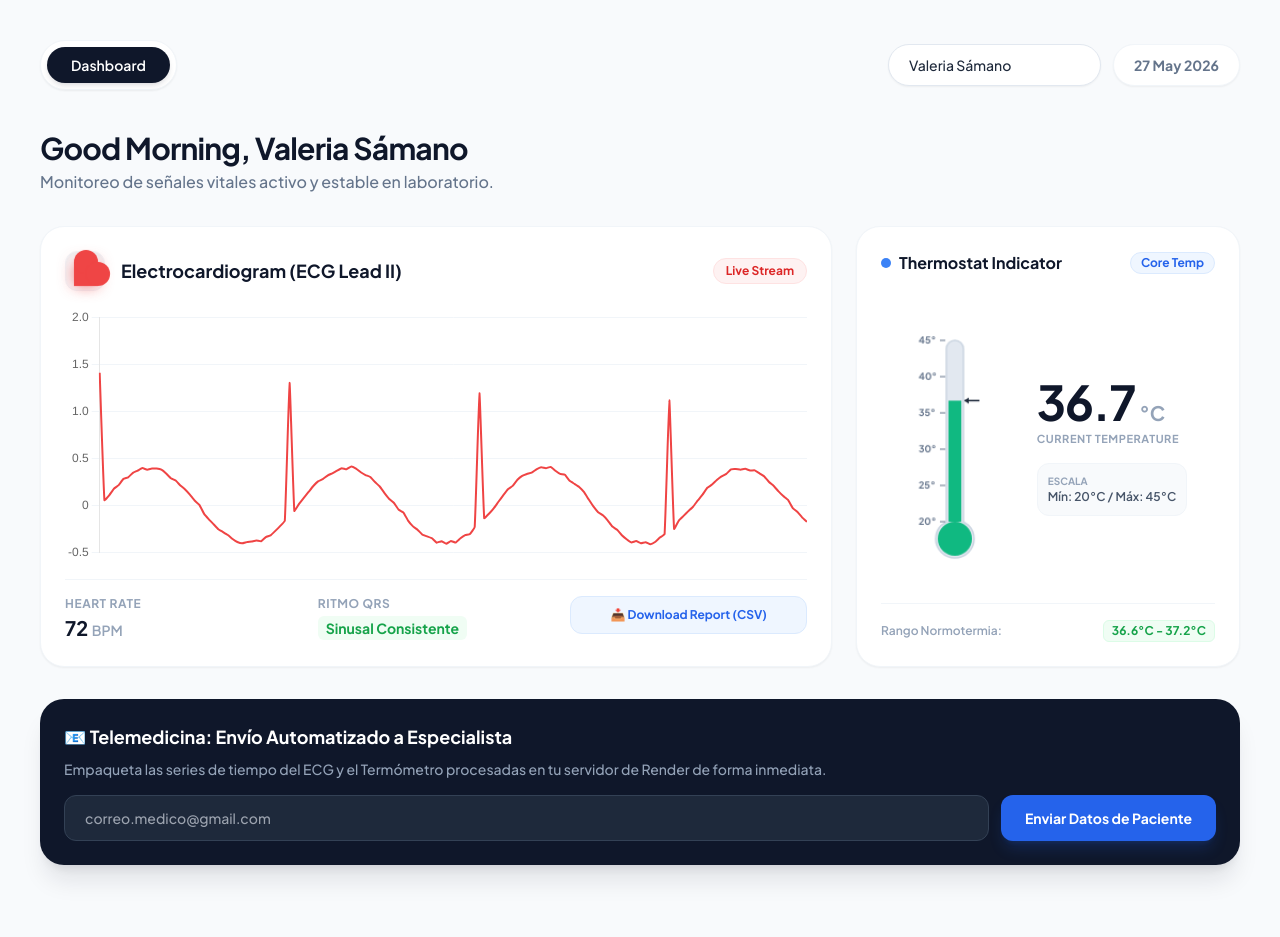
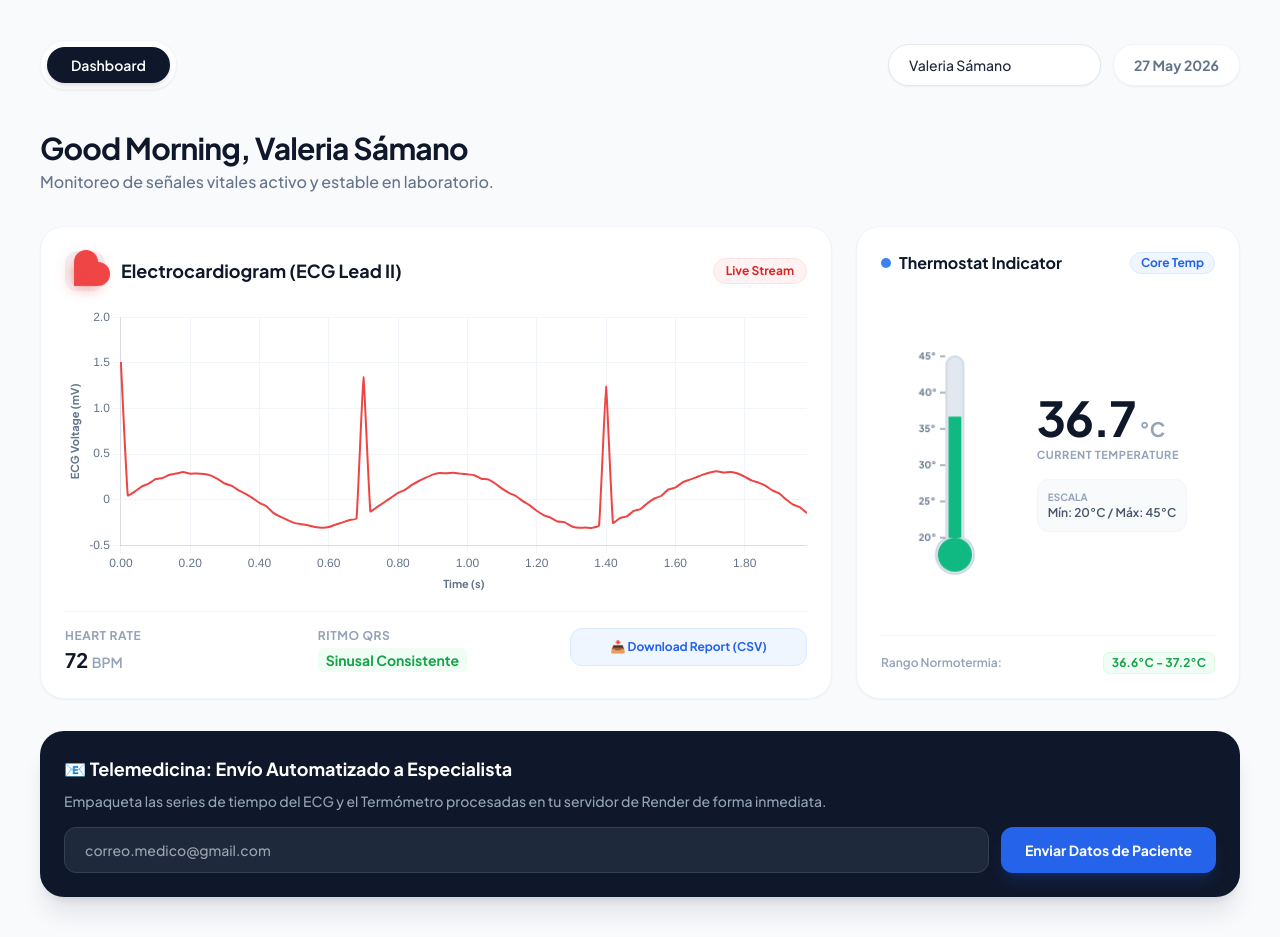
Before and after one commit to valeriasamano/ecg_bioinstruanalog, a plain HTML site: page index.html in a window 1280 px wide. Before the commit the page ends 905 px from the top, so only its background shows below. Drawn offline with nearby package versions, Linux system fonts and the light colour scheme; no server answers.

Commit message:
Update index.html

```diff
--- a/index.html
+++ b/index.html
@@ -19,7 +19,7 @@
             }
             30% {
                 transform: scale(1.15);
-                background-color: #FCA5A5; /* Tono pálido en el pico del latido */
+                background-color: #FCA5A5;
                 box-shadow: 0 0 25px rgba(239, 68, 68, 0.9);
             }
             60% {
@@ -29,7 +29,7 @@
             }
             100% {
                 transform: scale(0.98);
-                background-color: #FEE2E2; /* Apagado / Pálido en el intervalo R-R */
+                background-color: #FEE2E2;
                 box-shadow: 0 0 4px rgba(239, 68, 68, 0.2);
             }
         }
@@ -101,7 +101,7 @@
                     <span class="text-xs font-bold text-red-600 bg-red-50 px-3 py-1 rounded-full border border-red-100">Live Stream</span>
                 </div>
 
-                <div class="h-64 w-full mb-4">
+                <div class="h-72 w-full mb-4">
                     <canvas id="chartECG"></canvas>
                 </div>
 
@@ -166,7 +166,6 @@
                     Enviar Datos de Paciente
                 </button>
             </div>
-
             <div id="statusAlert" class="mt-4 px-4 py-2.5 rounded-xl text-sm font-semibold hidden"></div>
         </div>
 
@@ -177,18 +176,17 @@
         let ecgChart;
         let corrienteTemperatura = 36.7;
 
-        // Función para colocar la fecha real del sistema
         function establecerFechaActual() {
             const opciones = { day: 'numeric', month: 'short', year: 'numeric' };
             const hoy = new Date();
-            document.getElementById('fechaActual').innerText = hoy.toLocaleDateString('en-GB', opciones); // Formato "26 May 2026"
+            document.getElementById('fechaActual').innerText = hoy.toLocaleDateString('en-GB', opciones);
         }
 
         document.getElementById('nombrePaciente').addEventListener('input', (e) => {
             document.getElementById('saludoNombre').innerText = e.target.value || "Paciente";
         });
 
-        // RENDERIZADO DEL TERMÓMETRO VERTICAL ANALÓGICO
+        // DIBUJO DEL TERMÓMETRO VERTICAL (DISEÑO LIMPIO, SIN FLECHA INDICADORA)
         function dibujarTermometroVertical(temp) {
             const canvas = document.getElementById('verticalThermometer');
             if (!canvas) return;
@@ -196,16 +194,16 @@
 
             ctx.clearRect(0, 0, canvas.width, canvas.height);
 
-            const x = canvas.width / 2 - 10; // Centro del tubo
-            const topY = 20;                 // Extremo superior del tubo
-            const bottomY = 190;             // Base superior del bulbo
+            const x = canvas.width / 2 - 10;
+            const topY = 20;
+            const bottomY = 190;
             const tuboHeight = bottomY - topY;
             const tuboWidth = 16;
             const bulboRadius = 18;
             const bulboX = x + tuboWidth / 2;
             const bulboY = bottomY + bulboRadius - 2;
 
-            // 1. Dibujar contorno de fondo del canal de vidrio
+            // 1. Contorno estructural del canal de vidrio
             ctx.beginPath();
             ctx.moveTo(x, bottomY);
             ctx.lineTo(x, topY + tuboWidth / 2);
@@ -219,20 +217,19 @@
             ctx.lineWidth = 1.5;
             ctx.stroke();
 
-            // 2. Calcular llenado según temperatura (Escala: 20°C a 45°C)
+            // 2. Cálculo dinámico de la columna de mercurio/fluido (20°C a 45°C)
             const minTemp = 20;
             const maxTemp = 45;
             let fraccion = (temp - minTemp) / (maxTemp - minTemp);
-            fraccion = Math.max(0, Math.min(1, fraccion)); // Limitar rango
+            fraccion = Math.max(0, Math.min(1, fraccion));
             const fillHeight = fraccion * tuboHeight;
             const currentFillY = bottomY - fillHeight;
 
-            // Definir color del fluido dinámico basado en temperatura
-            let colorFluido = '#3B82F6'; // Azul (Frio)
-            if (temp >= 36 && temp <= 37.5) colorFluido = '#10B981'; // Verde (Normal)
-            else if (temp > 37.5) colorFluido = '#EF4444'; // Rojo (Fiebre)
+            let colorFluido = '#3B82F6';
+            if (temp >= 36 && temp <= 37.5) colorFluido = '#10B981';
+            else if (temp > 37.5) colorFluido = '#EF4444';
 
-            // 3. Rellenar el fluido interno en el tubo de vidrio
+            // 3. Relleno exacto del fluido en el capilar
             ctx.fillStyle = colorFluido;
             ctx.beginPath();
             ctx.moveTo(x + 2, bottomY);
@@ -242,12 +239,12 @@
             ctx.closePath();
             ctx.fill();
 
-            // Rellenar el bulbo esférico inferior
+            // Relleno del bulbo contenedor inferior
             ctx.beginPath();
             ctx.arc(bulboX, bulboY, bulboRadius - 2, 0, 2 * Math.PI);
             ctx.fill();
 
-            // 4. Dibujar líneas de escala graduada al costado izquierdo
+            // 4. Marcas e indicadores de escala graduada lateral
             ctx.strokeStyle = '#64748B';
             ctx.lineWidth = 1;
             ctx.font = 'bold 9px Plus Jakarta Sans';
@@ -264,32 +261,16 @@
                 ctx.stroke();
                 ctx.fillText(marca + "°", x - 26, markY + 3);
             });
-
-            // 5. Aguja horizontal indicadora en el nivel exacto actual (Lado Derecho)
-            ctx.strokeStyle = '#1E293B';
-            ctx.lineWidth = 1.5;
-            ctx.beginPath();
-            ctx.moveTo(x + tuboWidth + 1, currentFillY);
-            ctx.lineTo(x + tuboWidth + 15, currentFillY);
-            ctx.stroke();
-
-            // Punta de la aguja indicadora
-            ctx.beginPath();
-            ctx.moveTo(x + tuboWidth + 1, currentFillY);
-            ctx.lineTo(x + tuboWidth + 5, currentFillY - 3);
-            ctx.lineTo(x + tuboWidth + 5, currentFillY + 3);
-            ctx.fillStyle = '#1E293B';
-            ctx.fill();
         }
 
         function generarDatosRespaldo() {
             let tiempo = [], voltaje = [];
-            for (let i = 0; i < 150; i++) {
+            for (let i = 0; i < 100; i++) {
                 let t = i * 0.02;
                 tiempo.push(t.toFixed(2));
-                let v = 0.4 * Math.sin(2 * Math.PI * 1.2 * t);
-                if (i % 40 === 0) v += 1.4;
-                voltaje.push(v + (Math.random() - 0.5) * 0.04);
+                let v = 0.3 * Math.sin(2 * Math.PI * 1.3 * t);
+                if (i % 35 === 0) v += 1.5; // Pico Complejo QRS ficticio
+                voltaje.push(v + (Math.random() - 0.5) * 0.03);
             }
             return { tiempo, voltaje };
         }
@@ -300,14 +281,48 @@
 
             ecgChart = new Chart(ctxECG, {
                 type: 'line',
-                data: { labels: respaldo.tiempo, datasets: [{
-                    label: 'Voltaje (mV)', data: respaldo.voltaje,
-                    borderColor: '#EF4444', borderWidth: 2, pointRadius: 0, fill: false, tension: 0.1
-                }]},
+                data: {
+                    labels: respaldo.tiempo,
+                    datasets: [{
+                        label: 'Voltaje',
+                        data: respaldo.voltaje,
+                        borderColor: '#EF4444',
+                        borderWidth: 2,
+                        pointRadius: 0,
+                        fill: false,
+                        tension: 0.1
+                    }]
+                },
                 options: {
-                    responsive: true, maintainAspectRatio: false,
+                    responsive: true,
+                    maintainAspectRatio: false,
                     plugins: { legend: { display: false } },
-                    scales: { x: { display: false }, y: { min: -0.5, max: 2.0, grid: { color: '#F1F5F9' } } }
+                    scales: {
+                        // CONFIGURACIÓN DE EJES Y UNIDADES ADICIONADAS
+                        x: {
+                            display: true,
+                            title: {
+                                display: true,
+                                text: 'Time (s)',
+                                color: '#64748B',
+                                font: { size: 11, weight: 'bold', family: 'Plus Jakarta Sans' }
+                            },
+                            grid: { color: '#F1F5F9' },
+                            ticks: { color: '#64748B', maxTicksLimit: 10 }
+                        },
+                        y: {
+                            min: -0.5,
+                            max: 2.0,
+                            title: {
+                                display: true,
+                                text: 'ECG Voltage (mV)',
+                                color: '#64748B',
+                                font: { size: 11, weight: 'bold', family: 'Plus Jakarta Sans' }
+                            },
+                            grid: { color: '#F1F5F9' },
+                            ticks: { color: '#64748B' }
+                        }
+                    }
                 }
             });
 
@@ -323,7 +338,6 @@
                     document.getElementById('liveTemp').innerText = data.temp_actual;
                     document.getElementById('liveBPM').innerText = data.bpm;
 
-                    // Sincronizar velocidad del latido del corazón con los BPM de la API
                     const duracionLatido = (60 / data.bpm).toFixed(2);
                     document.getElementById('heartBeater').style.animationDuration = `${duracionLatido}s`;
 
@@ -335,8 +349,8 @@
                     dibujarTermometroVertical(corrienteTemperatura);
                 }
             } catch (error) {
-                // Modo respaldo en caso de desconexión del backend
-                corrienteTemperatura = (36.5 + Math.random() * 0.4);
+                // Algoritmo de oscilación simulada en caso de pérdida de conexión
+                corrienteTemperatura = (36.6 + Math.random() * 0.3);
                 document.getElementById('liveTemp').innerText = corrienteTemperatura.toFixed(1);
                 dibujarTermometroVertical(corrienteTemperatura);
             }
```
